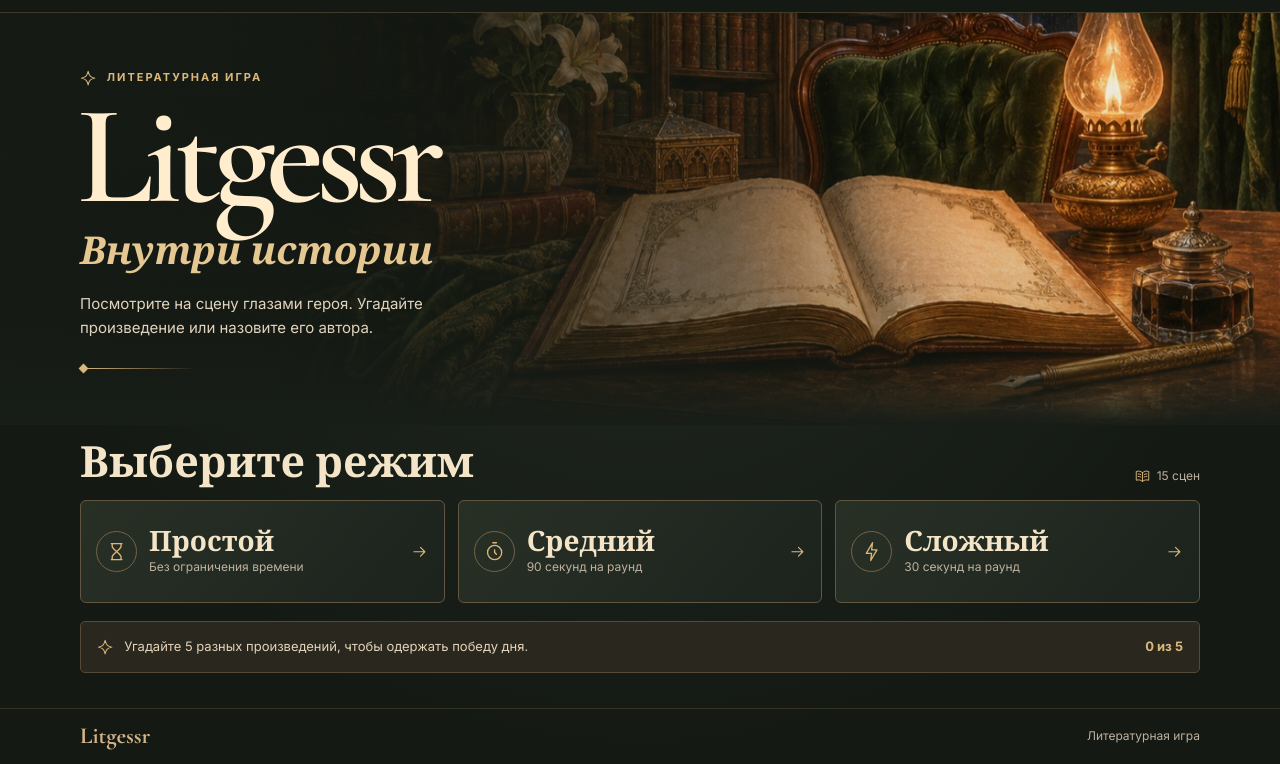
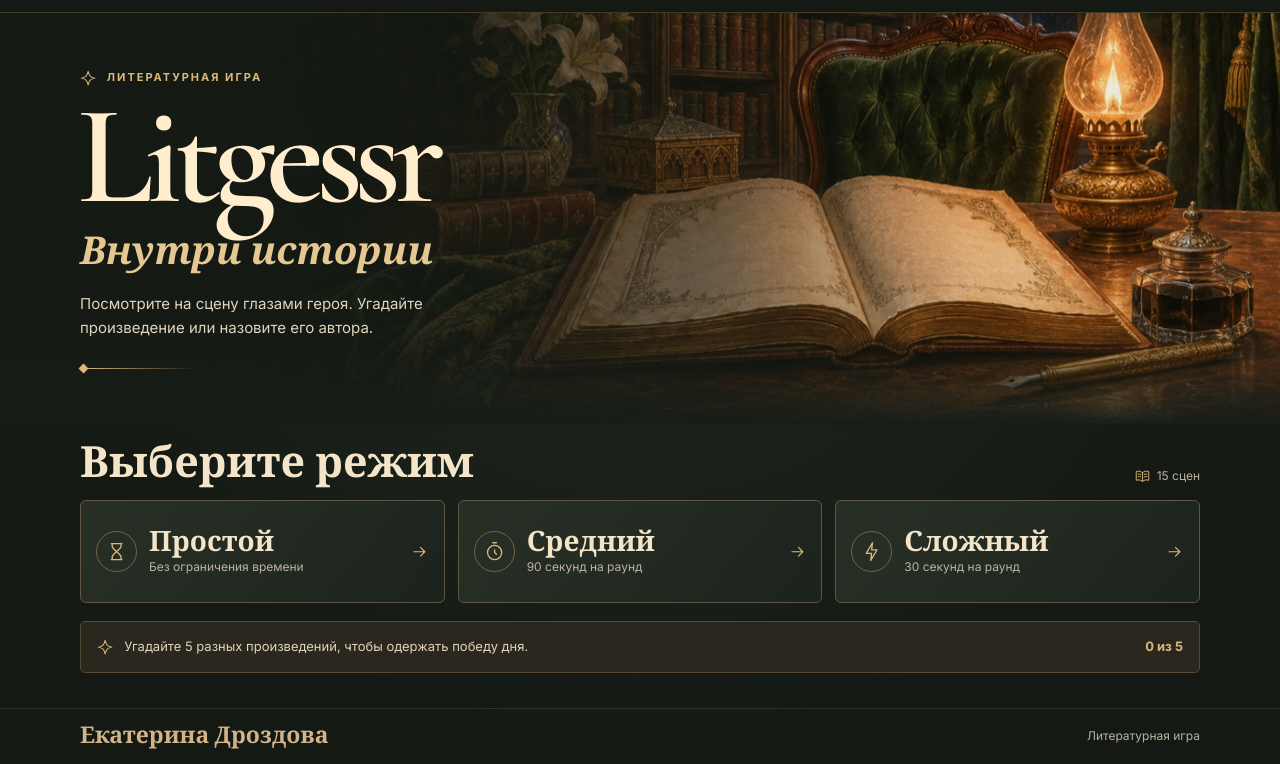
Before and after one commit to DrozdovaEkaterina/Litgessr, a plain HTML site: page index.html in a window 1280 px wide. Shown: the part 59-823 px from the top of the page. Drawn offline with nearby package versions, Linux system fonts and the light colour scheme.

Commit message:
Credit Ekaterina Drozdova in the footer

```diff
--- a/index.html
+++ b/index.html
@@ -162,7 +162,7 @@
         </div>
       </section>
     </main>
-    <footer id="footer" class="footer"><span>Litgessr</span><span>Литературная игра</span></footer>
+    <footer id="footer" class="footer"><span>Екатерина Дроздова</span><span>Литературная игра</span></footer>
   </div>
 </body>
 </html>
```
